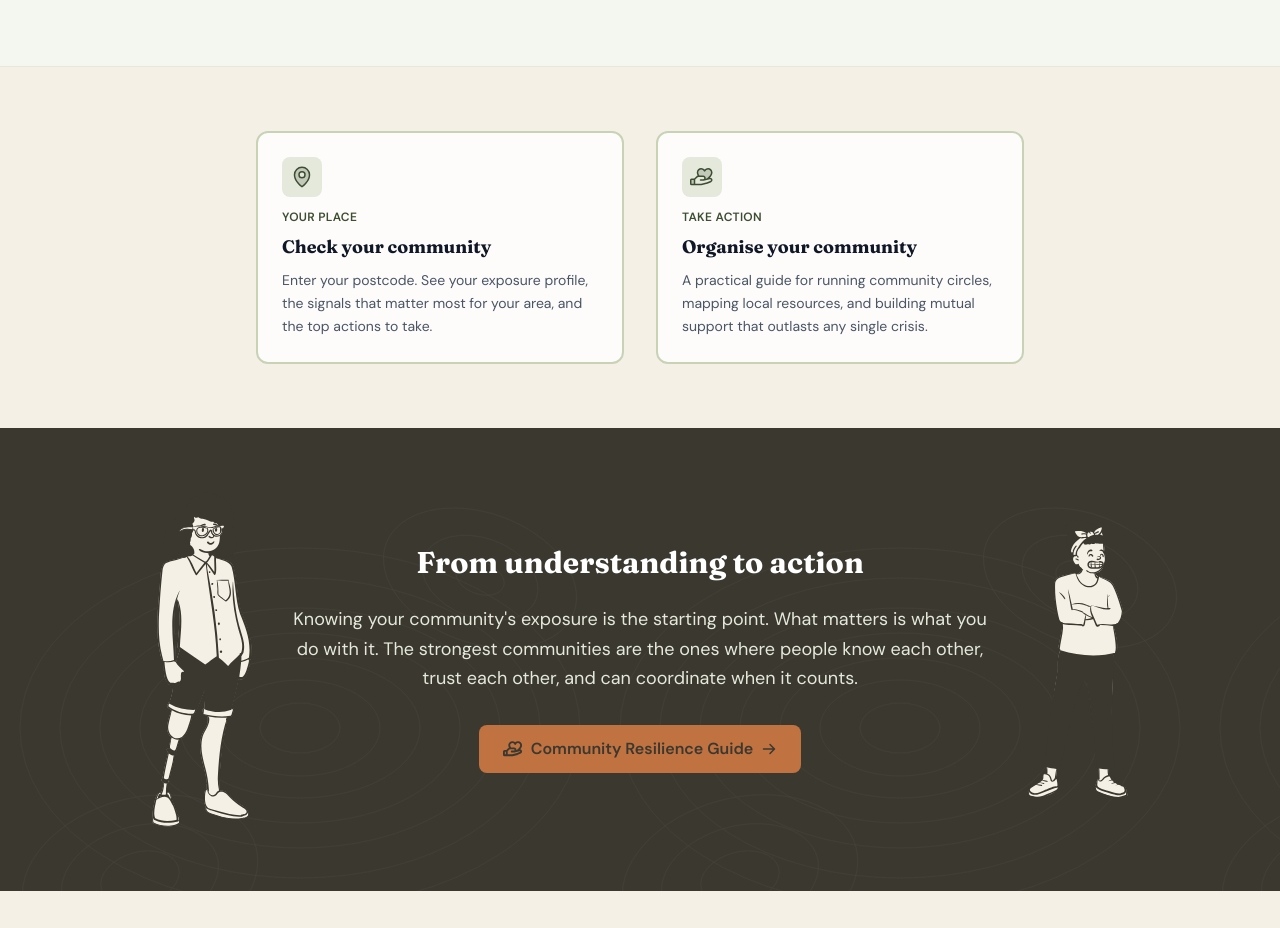
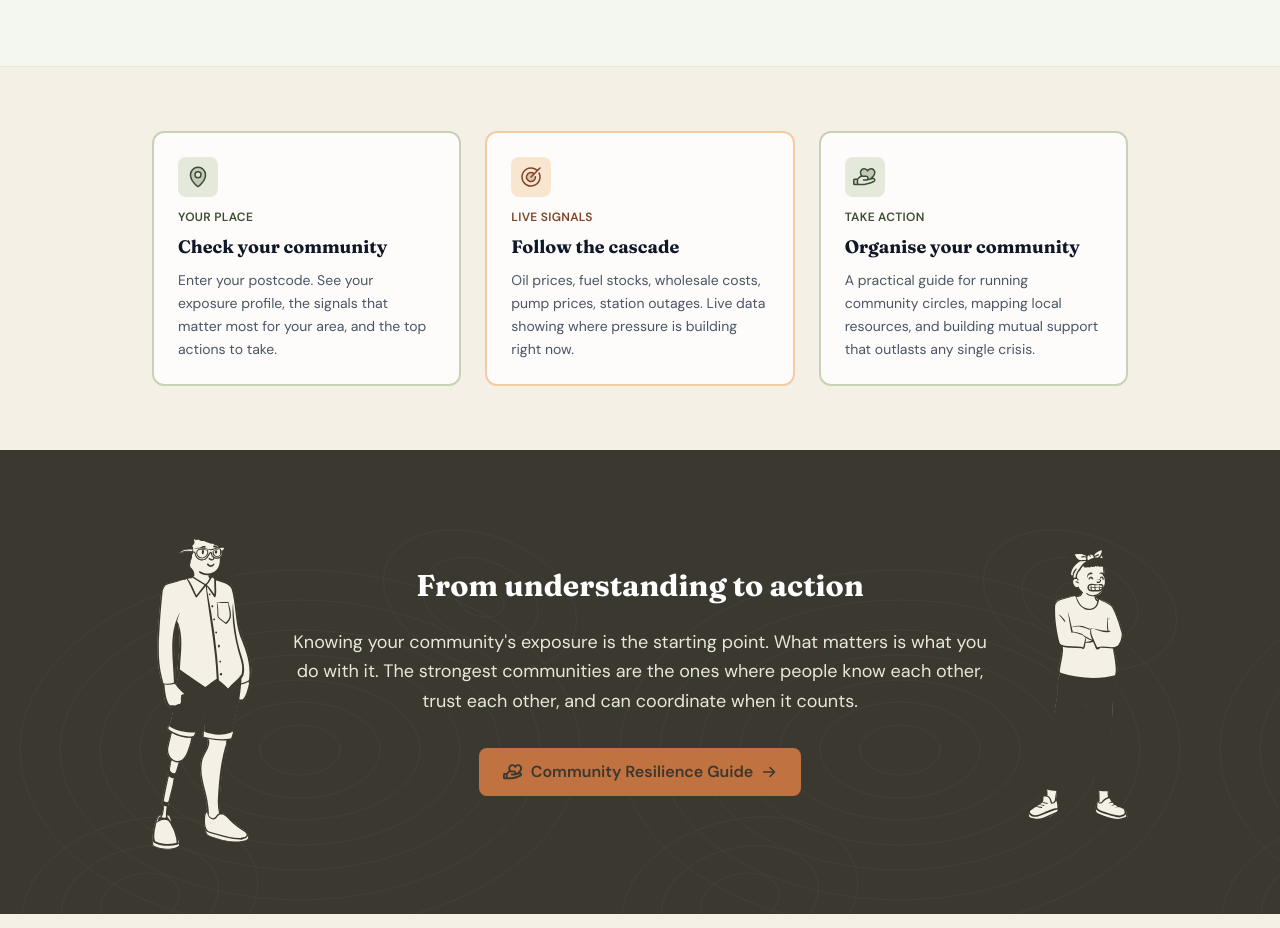
Before and after one commit to m3data/community-resilience-index, a Next.js app: page / in a window 1280 px wide. Shown: the part 1602-2530 px from the top of the page. Built offline with nearby package versions, Linux system fonts and the light colour scheme.

Commit message:
Add Signals card to homepage three-path section
Your Place, Live Signals, Take Action as three equal cards.
Signals card uses amber accent to differentiate from the green
action-oriented cards. Describes the cascade flow.

Co-Authored-In-Coupling-By: Mathew Mytka and Kairos (Claude Code)

```diff
--- a/src/app/page.tsx
+++ b/src/app/page.tsx
@@ -150,9 +150,9 @@ export default function Home() {
         </div>
       </section>
 
-      {/* Two paths */}
+      {/* Three paths */}
       <section className="max-w-5xl mx-auto px-4 sm:px-6 py-10 sm:py-16">
-        <div className="grid sm:grid-cols-2 gap-4 sm:gap-8 max-w-3xl mx-auto">
+        <div className="grid sm:grid-cols-3 gap-4 sm:gap-6">
           <Link
             href="/your-place"
             className="block border-2 border-green-200 hover:border-green-400 rounded-xl p-5 sm:p-6 bg-white/80 group cursor-pointer card-hover focus:outline-none focus:ring-2 focus:ring-green-600 focus:ring-offset-2"
@@ -169,6 +169,24 @@ export default function Home() {
             <p className="mt-2 text-sm text-gray-600 leading-relaxed">
               Enter your postcode. See your exposure profile, the signals that
               matter most for your area, and the top actions to take.
+            </p>
+          </Link>
+          <Link
+            href="/signals"
+            className="block border-2 border-amber-200 hover:border-amber-400 rounded-xl p-5 sm:p-6 bg-white/80 group cursor-pointer card-hover focus:outline-none focus:ring-2 focus:ring-amber-600 focus:ring-offset-2"
+          >
+            <div className="w-10 h-10 rounded-lg bg-amber-100 flex items-center justify-center mb-3 text-amber-700">
+              <Target size={24} weight="duotone" />
+            </div>
+            <p className="text-xs font-semibold uppercase tracking-wide text-amber-700 mb-2">
+              Live Signals
+            </p>
+            <h3 className="font-heading text-lg font-bold text-gray-900 group-hover:text-amber-800 transition-colors">
+              Follow the cascade
+            </h3>
+            <p className="mt-2 text-sm text-gray-600 leading-relaxed">
+              Oil prices, fuel stocks, wholesale costs, pump prices, station
+              outages. Live data showing where pressure is building right now.
             </p>
           </Link>
           <Link
```
